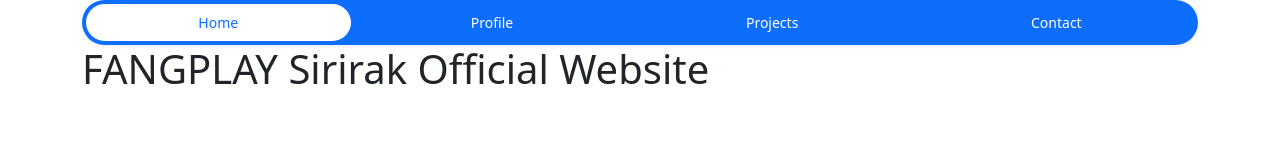
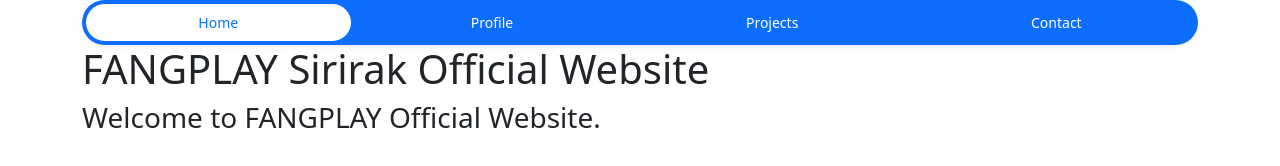
Before and after one commit to fangplay/fangplay.github.io, a website: page index.html in a window 1280 px wide. Drawn offline with nearby package versions, Linux system fonts and the light colour scheme.

Commit message:
add line

```diff
--- a/index.html
+++ b/index.html
@@ -28,6 +28,7 @@
 	<div class="container">
 		<div class="tab-pane active" id="home" role="tabpanel">
 			<h1>FANGPLAY Sirirak Official Website</h1>
+			<h3>Welcome to FANGPLAY Official Website.</h3>
 		</div>
 	</div>
 
```
